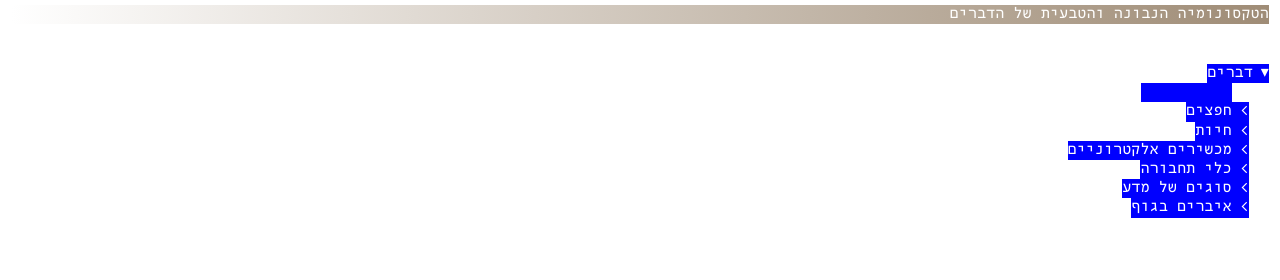
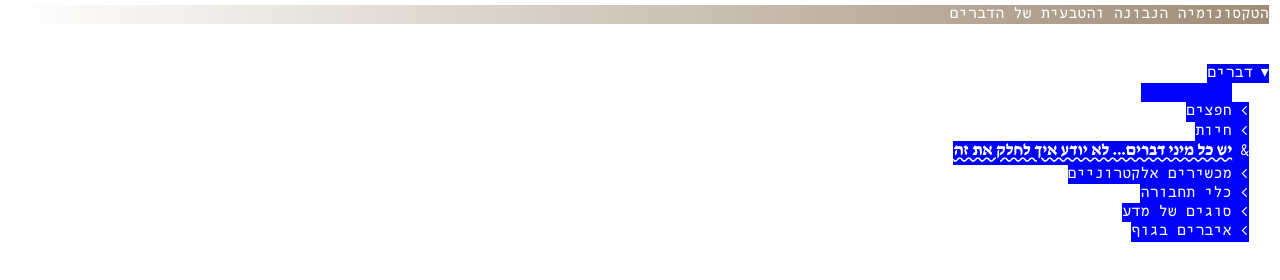
Before and after one commit to alonemanuel/nitt, a plain HTML site: page index.html in a window 1280 px wide. Both pictures are taken after a click on the element "דברים". Drawn offline with Linux system fonts and the light colour scheme.

Commit message:
changes before thought

```diff
--- a/index.js
+++ b/index.js
@@ -81,7 +81,7 @@ var data = `{
               "name": "פסלים שיש בצמתים, פסלי זיכרון",
               "content": [
                 {
-                  "name": "$יש בכרכור איזה פסל כזה לזכר השואה, משהו שחור אבל הוא נראה קצת כמו קקי",
+                  "name": "&יש בכרכור איזה פסל כזה לזכר השואה, משהו שחור אבל הוא נראה קצת כמו קקי",
                   "content": []
                 }
               ]
@@ -189,7 +189,7 @@ var data = `{
               "name": "החיה שנהמה עלינו ביער ליד אבו גוש",
               "content": [
                 {
-                  "name": "$שמענו רעש חזק וזה התקרב אלינו, זה היה בלילה בחלקת יער שנקראת יער אינשטיין ליד החניון של המסעדה הלבנונית. התקשרנו למשטרה והמוקדנית אמרה שאין לה מה לעשות עם זה",
+                  "name": "&שמענו רעש חזק וזה התקרב אלינו, זה היה בלילה בחלקת יער שנקראת יער אינשטיין ליד החניון של המסעדה הלבנונית. התקשרנו למשטרה והמוקדנית אמרה שאין לה מה לעשות עם זה",
                   "content": []
                 }
               ]
@@ -225,7 +225,7 @@ var data = `{
               "content": []
             },
             {
-              "name": "$קניתי מצלמה וחשבתי שאני אצלם איתה חיות וחרקים ולא צילמתי כלום והיא סתם במגירה",
+              "name": "&קניתי מצלמה וחשבתי שאני אצלם איתה חיות וחרקים ולא צילמתי כלום והיא סתם במגירה",
               "content": []
             },
             {
@@ -241,6 +241,19 @@ var data = `{
               "content": []
             }
           ]
+        }
+      ]
+    },
+    {
+      "name": "&יש כל מיני דברים... לא יודע איך לחלק את זה",
+      "content": [
+        {
+          "name": "&איך מחלקים לתתי קטגוריות? מה הדבר הראשון?",
+          "content": []
+        },
+        {
+          "name": "יש דברים אמיתיים בעולם כמו חפצים וחיות ויש דברים כמו רעיונות וכאלה שאי אפשר לשים עליהם את האצבע, זה יותר מחשבתי",
+          "content": []
         }
       ]
     },
@@ -292,7 +305,7 @@ var data = `{
                   "name": "כורסאות מסאז' בבית של ההורים של חברה שלי",
                   "content": [
                     {
-                      "name": "$יש להורים של חברה שלי כורסא (אפשר גם כורסה?) מטורפת שמדברים איתה. אומרים לה   הלו לוסי' והיא עונה ועושה מסאז'",
+                      "name": "&יש להורים של חברה שלי כורסא (אפשר גם כורסה?) מטורפת שמדברים איתה. אומרים לה   הלו לוסי' והיא עונה ועושה מסאז'",
                       "content": []
                     }
                   ]
@@ -336,7 +349,7 @@ var data = `{
                           "name": "האופניים הראשונות שקניתי מהמרקטפלייס והשארתי ליד התחנה המרכזית",
                           "content": [
                             {
-                              "name": "$עשיתי ניסוי שבו השארתי את האופניים לא נעולות. החזקתי ככה חודש חודשיים ודווקא כשהתלהבתי וסיפרתי על הניסוי ראיתי שגנבו לי.",
+                              "name": "&עשיתי ניסוי שבו השארתי את האופניים לא נעולות. החזקתי ככה חודש חודשיים ודווקא כשהתלהבתי וסיפרתי על הניסוי ראיתי שגנבו לי.",
                               "content": []
                             }
                           ]
@@ -345,7 +358,7 @@ var data = `{
                           "name": "האופניים השניות שקניתי מהומלס והשארתי ליד הבצפר",
                           "content": [
                             {
-                              "name": "$יש סיכוי שההומלס עצמו גנב אותם אחרי שהוא מכר לי אותם",
+                              "name": "&יש סיכוי שההומלס עצמו גנב אותם אחרי שהוא מכר לי אותם",
                               "content": []
                             }
                           ]
@@ -363,7 +376,7 @@ var data = `{
                   "name": "קורקינטים לילדים קטנים",
                   "content": [
                     {
-                      "name": "$פעם רכבתי עם יונתן ברקת על אותו קורקינט והתרסקנו בירידה של תלתן, הייתי כולי שפשופים",
+                      "name": "&פעם רכבתי עם יונתן ברקת על אותו קורקינט והתרסקנו בירידה של תלתן, הייתי כולי שפשופים",
                       "content": []
                     }
                   ]
@@ -459,7 +472,7 @@ var data = `{
               "name": "אצבעות",
               "content": [
                 {
-                  "name": "$אפשר לנגן על גיטרה עם האצבעות",
+                  "name": "&אפשר לנגן על גיטרה עם האצבעות",
                   "content": []
                 }
               ]
@@ -487,7 +500,7 @@ var data = `{
                       "name": "לשון",
                       "content": [
                         {
-                          "name": "$לא ידעתי איך מנשקים עם לשון וסתם הייתי מלקק את הלמעלה של הפה",
+                          "name": "&לא ידעתי איך מנשקים עם לשון וסתם הייתי מלקק את הלמעלה של הפה",
                           "content": []
                         }
                       ]
@@ -519,7 +532,7 @@ var data = `{
           "name": "איברים ששברתי",
           "content": [
             {
-              "name": "$שברתי את האצבע כשזרקו עלי כדור פוטבול וניסיתי לתפוס ביד אחת",
+              "name": "&שברתי את האצבע כשזרקו עלי כדור פוטבול וניסיתי לתפוס ביד אחת",
               "content": []
             }
           ]
@@ -1082,7 +1095,7 @@ function initJsonObj(prevElem, jObj) {
       itemName.style.zIndex = parseInt(window.getComputedStyle(prevItemName).getPropertyValue('z-index')) - 1;
 
     }
-    if (jObj["name"].startsWith('$')) {
+    if (jObj["name"].startsWith('&')) {
       itemName.textContent = jObj["name"].substring(1);
       itemName.classList.add('thought');
     } else {
@@ -1152,10 +1165,10 @@ function appendEmptyInput(parent) {
   inputDiv.addEventListener("keydown", function (e) {
     if (e.key === "Enter") {
       let childLi;
-      if (e.target.value.startsWith('$')) {
+      if (e.target.value.startsWith('&')) {
         childLi = prependEmptyChild(parent, e.target.value.substring(1), true);
         let childH2 = childLi.children[0];
-        childH2.setAttribute('anchor', '$');
+        childH2.setAttribute('anchor', '&');
         childH2.classList.add('thought');
         // childH2.style.fontFamily = 'VcDavid';
         // childH2.style.fontWeight= 700;
--- a/style.css
+++ b/style.css
@@ -232,7 +232,7 @@ h2.thought {
 }
 
 h2.thought::before {
-  content: "$";
+  content: "&";
   font-family: SimplerMono;
   font-weight: 400;
   display: inline-block;
```
Also changed, not shown: sample_inputs.json (+12 -12 lines).
